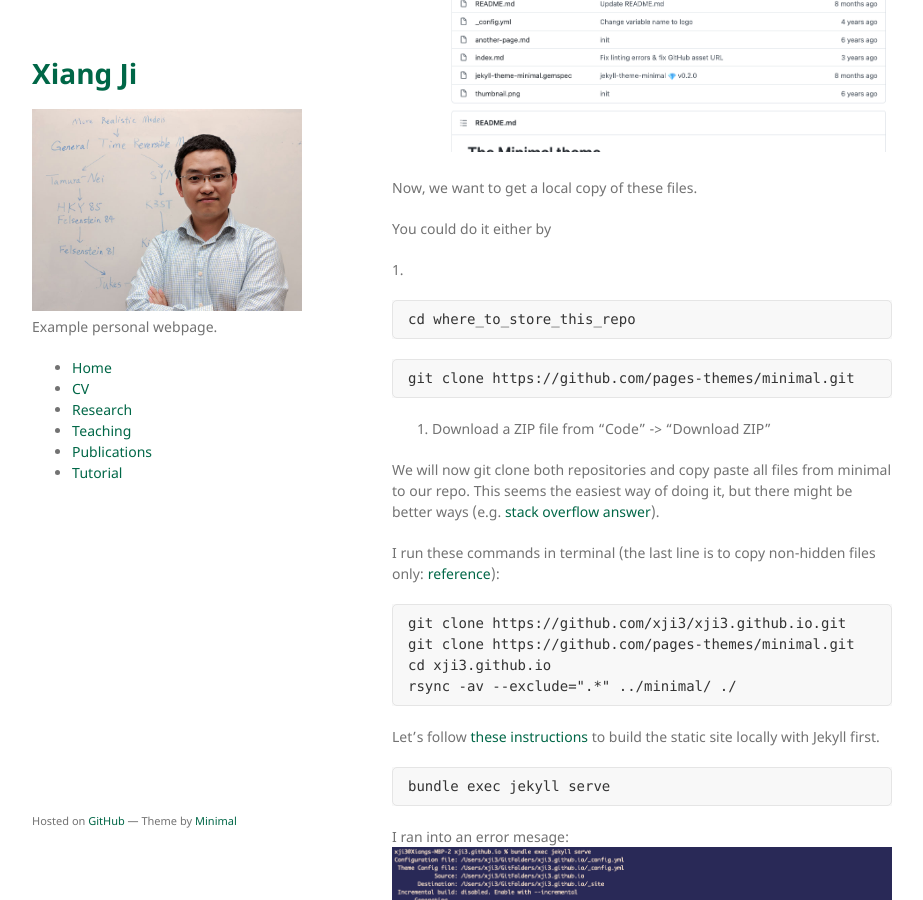
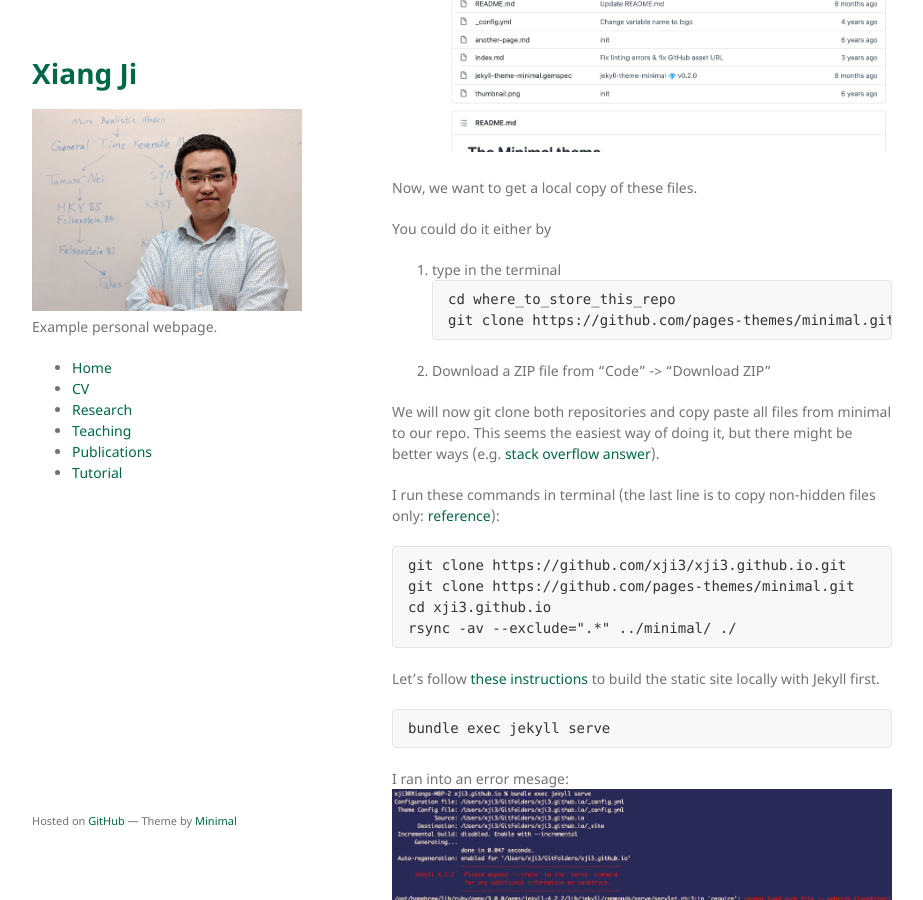
Before and after one commit to xji3/xji3.github.io, a Jekyll site: the page built from Tutorial/index.md, in a window 1280 px wide and 900 px high, scrolled down 2570 px. Shown: the whole window, without its empty margins (178-1101 px from the left). Built offline with Jekyll 4.4.1, drawn with Linux system fonts in a browser that asks for light colours.

Commit message:
fix ordered list

````diff
--- a/Tutorial/index.md
+++ b/Tutorial/index.md
@@ -37,11 +37,10 @@ Now, we want to get a local copy of these files.
 
 You could do it either by
 
-1.
+
+1. type in the terminal
 ```
 cd where_to_store_this_repo
-```
-```
 git clone https://github.com/pages-themes/minimal.git
 ```
 2. Download a ZIP file from "Code" -> "Download ZIP"
````
